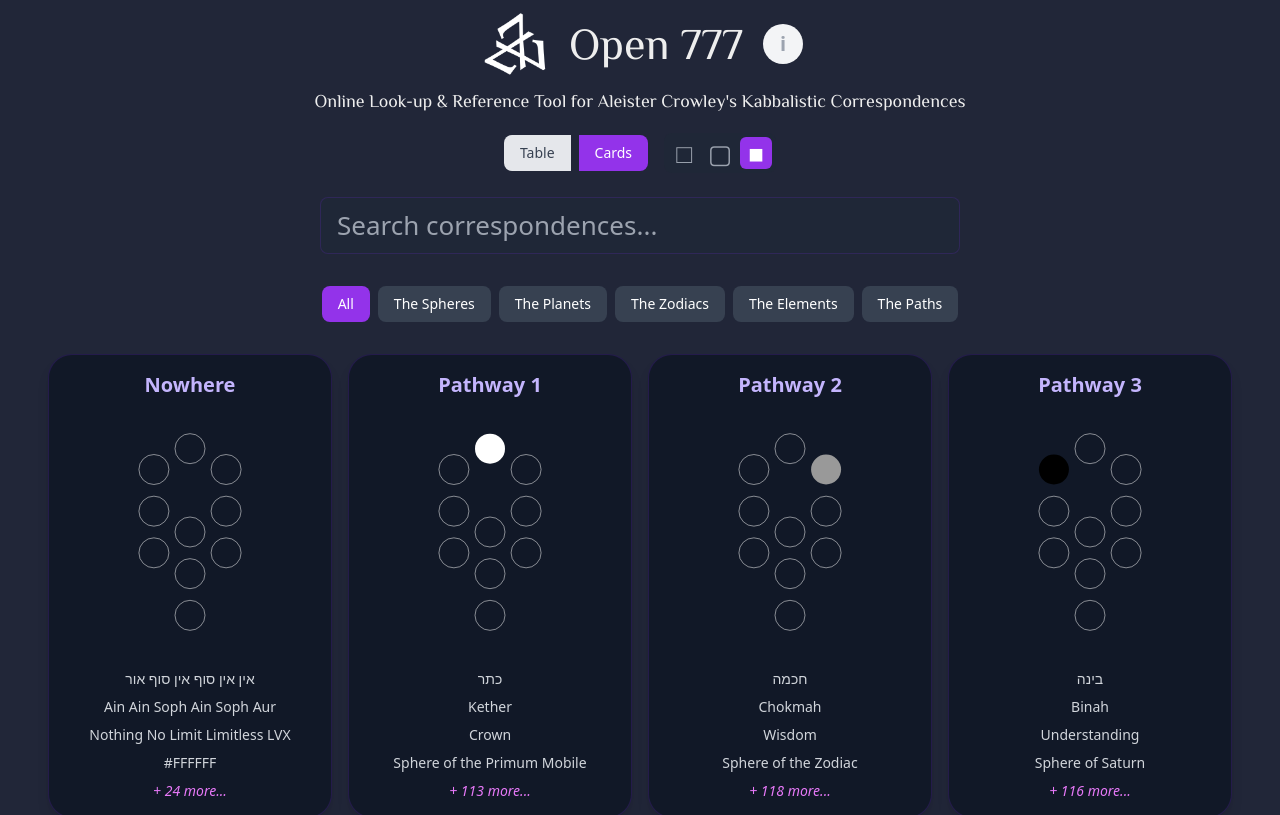
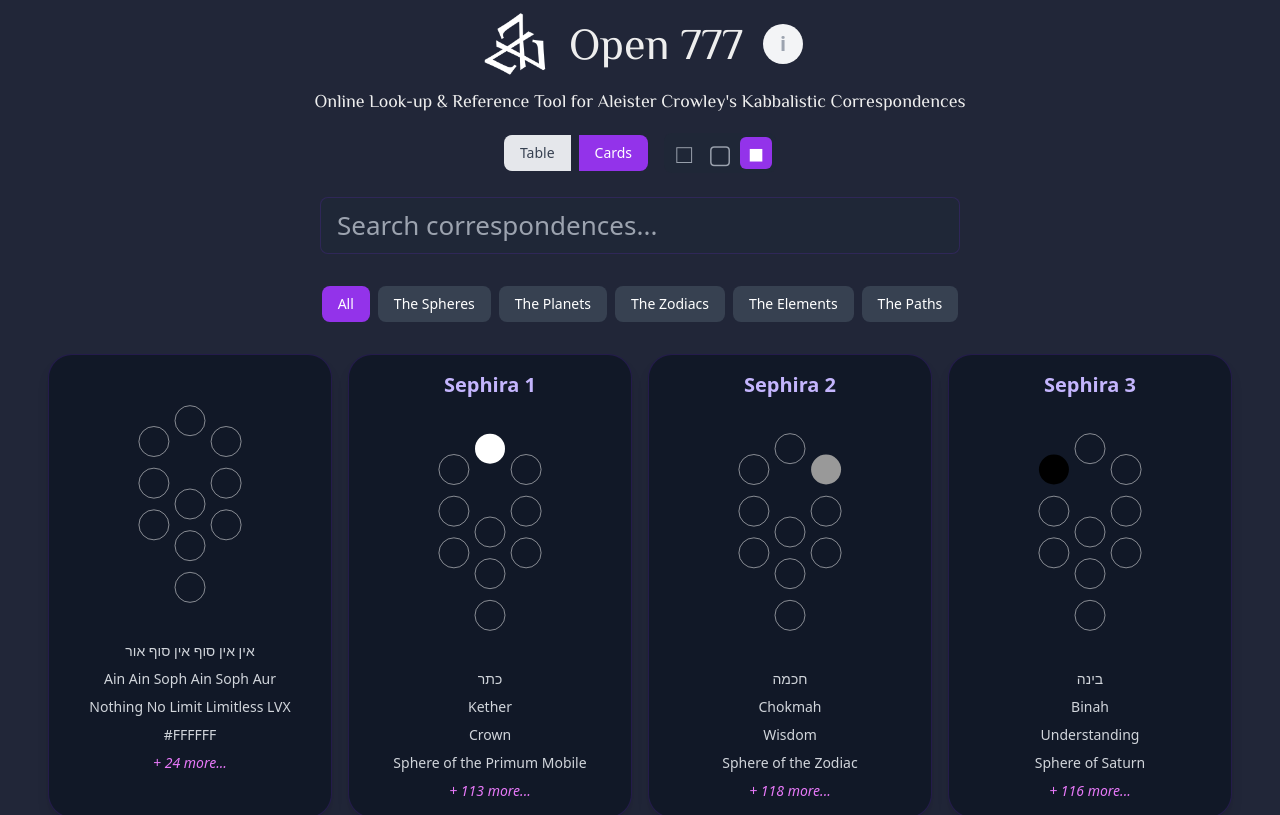
Before and after one commit to adamblvck/open_777, a React (Create React App) app: page / in a window 1280 px wide. Shown: the top 815 px of the page. Built offline with nearby package versions, Linux system fonts and the light colour scheme.

Commit message:
Tried fixing card names for bis keys

```diff
--- a/src/components/cards/Card.js
+++ b/src/components/cards/Card.js
@@ -1,7 +1,7 @@
 import React from 'react';
 import TreeOfLife from '../TreeOfLife';
 import { Liber777 } from '../../constants/liber_777';
-
+import { pathsData } from '../../constants/paths';
 export const Card = ({
     column,
     colIndex,
@@ -63,6 +63,14 @@
 
     const style = cardStyles[cardSize];
 
+	const hasBis = /bis/i.test(column.title);
+	const cardNumber = parseInt(column.title.replace(/\s*bis\s*/i, '')) + (hasBis ? 0 : 1);
+	const cardName = pathsData[`${cardNumber}`]?.name;
+	const cardTitle = pathsData[`${cardNumber}`]?.title;
+	const cardDescription = pathsData[`${cardNumber}`]?.description;
+
+	console.log(cardNumber, column.title, ",,,,");
+
     return (
 		<div
 			key={column.id}
@@ -77,7 +85,7 @@
 					 hover:border-primary-700/40 ${style.container}`}
 		>
 			<h3 className={style.title}>
-				{title}
+				{cardTitle}
 			</h3>
 			<div className={style.treeContainer || 'flex justify-center items-center'}>
 				<TreeOfLife
--- a/src/constants/paths.js
+++ b/src/constants/paths.js
@@ -6,12 +6,12 @@
   },
   "2": {
     "title": "Sephira 2",
-    "name": "Hokma",
+    "name": "Hokmah",
     "description": "The second path is the path of the enlightened intellect, the crown of creation, the light of its equal unity, exalted above all like the head, which the Kabbalists call the Second Glory."
   },
   "3": {
     "title": "Sephira 3",
-    "name": "Bina",
+    "name": "Binah",
     "description": "The third way is the sanctifying intelligence, the foundation of primordial wisdom, which is called the giver of faith and its root. amen. It is the parent of faith, from which faith comes."
   },
   "4": {
@@ -21,7 +21,7 @@
   },
   "5": {
     "title": "Sephira 5",
-    "name": "Gebura",
+    "name": "Geburah",
     "description": "The Fifth Path is called the Radical Intelligence, which itself is the Equal Essence of the Oneness, and considers itself Wisdom, or Binah, or Intelligence, radiating from the primordial depths of Hochmah. do combine"
   },
   "6": {
@@ -36,7 +36,7 @@
   },
   "8": {
     "title": "Sephira 8",
-    "name": "Horde",
+    "name": "Hod",
     "description": "The Eighth Path is called the Absolute Path, or the Perfect Path, because it is the means of the First. The first has no root to cling to or depend on but the Gedulah from its own nature, the hidden places of its majesty."
   },
   "9": {
```
